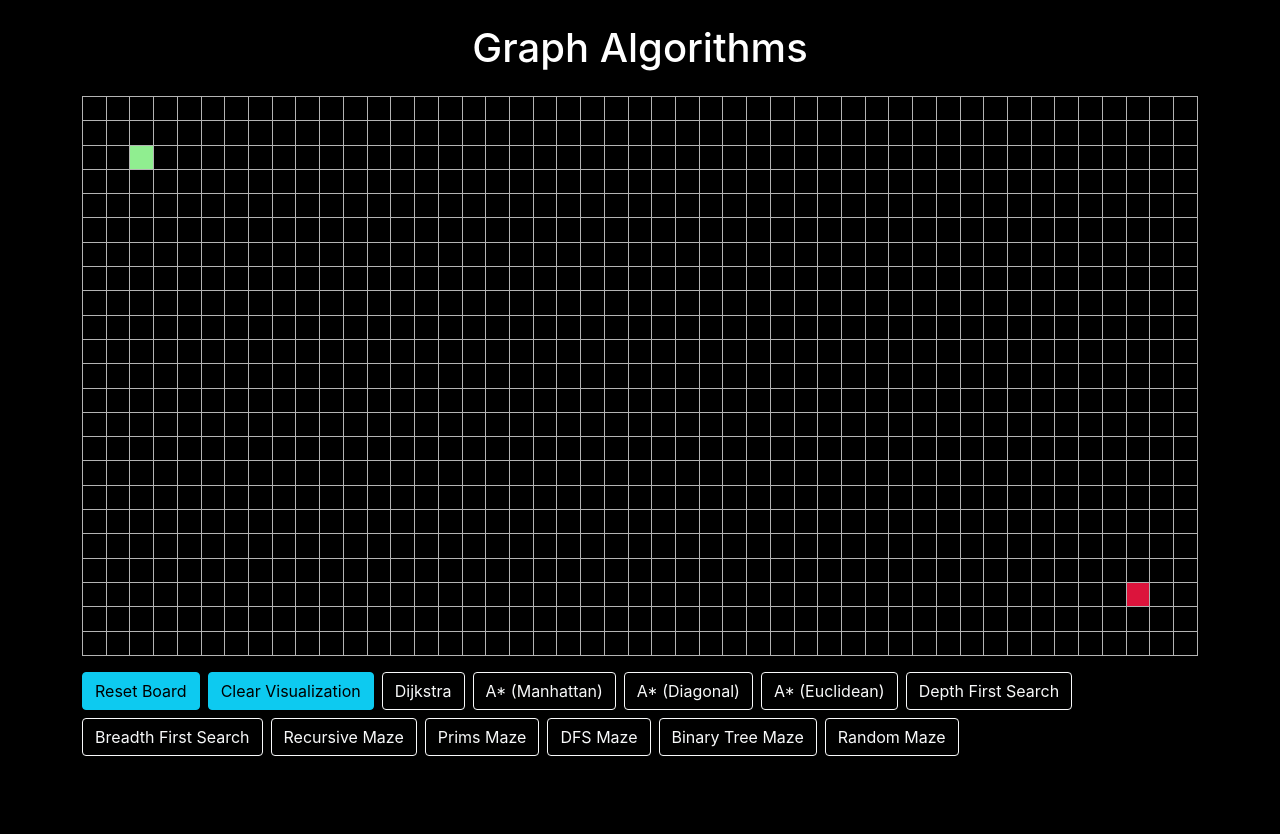
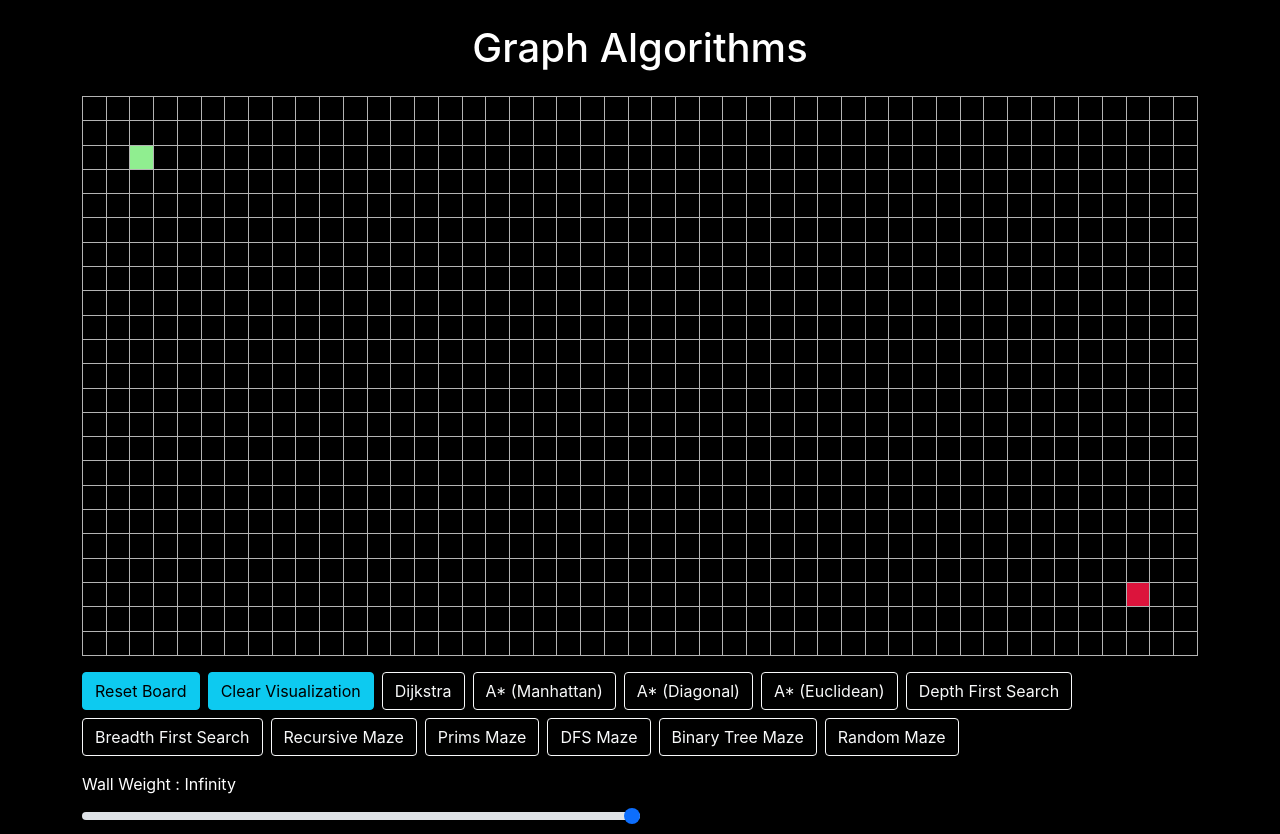
Before and after one commit to anish-kondepudi/AlgorithmVisualizer, a React (Create React App) app in the folder algorithm_visualizer/: page /graph in a window 1280 px wide. Before the commit the page ends 800 px from the top, so only its background shows below. Built offline with nearby package versions, Linux system fonts and the light colour scheme.

Commit message:
Added Slider for Weights based on Opacity

```diff
--- a/algorithm_visualizer/src/pages/GraphPage.js
+++ b/algorithm_visualizer/src/pages/GraphPage.js
@@ -19,11 +19,13 @@ var selectedNode = null;
 var startCoveredOverNode = null;
 var endCoveredOverNode = null;
 var currentAlgorithm = null;
+var weight = 10;
 
 export const GraphPage = () => {
   const grid = useRef([]).current;
   const gridRef = useRef();
   const [dimensions, setDimensions] = useState(null);
+  const [sliderWeight, setSliderWeight] = useState(10);
 
   // INITIALIZATION
 
@@ -73,6 +75,8 @@ export const GraphPage = () => {
       }
       else {
         grid[row][col].ref.className = 'node-wall';
+        console.log(weight);
+        node.ref.style.opacity = (weight/10.0).toString();
         if (currentAlgorithm) runAlgorithm(null, true);
         else animateNode(node, 100);
       }
@@ -132,6 +136,8 @@ export const GraphPage = () => {
         }
         else if (node.ref.className !== 'node-wall') {
           node.ref.className = 'node-wall';
+          console.log(weight);
+          node.ref.style.opacity = (weight/10.0).toString();
           if (currentAlgorithm) runAlgorithm(null, true);
           else animateNode(node, 100);
         }
@@ -382,6 +388,15 @@ export const GraphPage = () => {
         <button className="btn btn-outline-light" onClick={() => {generateMaze(randomMaze)}}>Random Maze</button>
       </div>
 
+      <div className="col-sm-12 col-md-6">
+        <label className="form-label"> Wall Weight : { (sliderWeight === 10) ? "Infinity" : sliderWeight } </label>
+        <input type="range" step="1" min="1" max="10" defaultValue={weight} className="form-range"
+          onChange={(e) => {
+            weight = e.target.value;
+            setSliderWeight(e.target.value);
+          }} />
+      </div>
+
     </div>
   );
 
```
